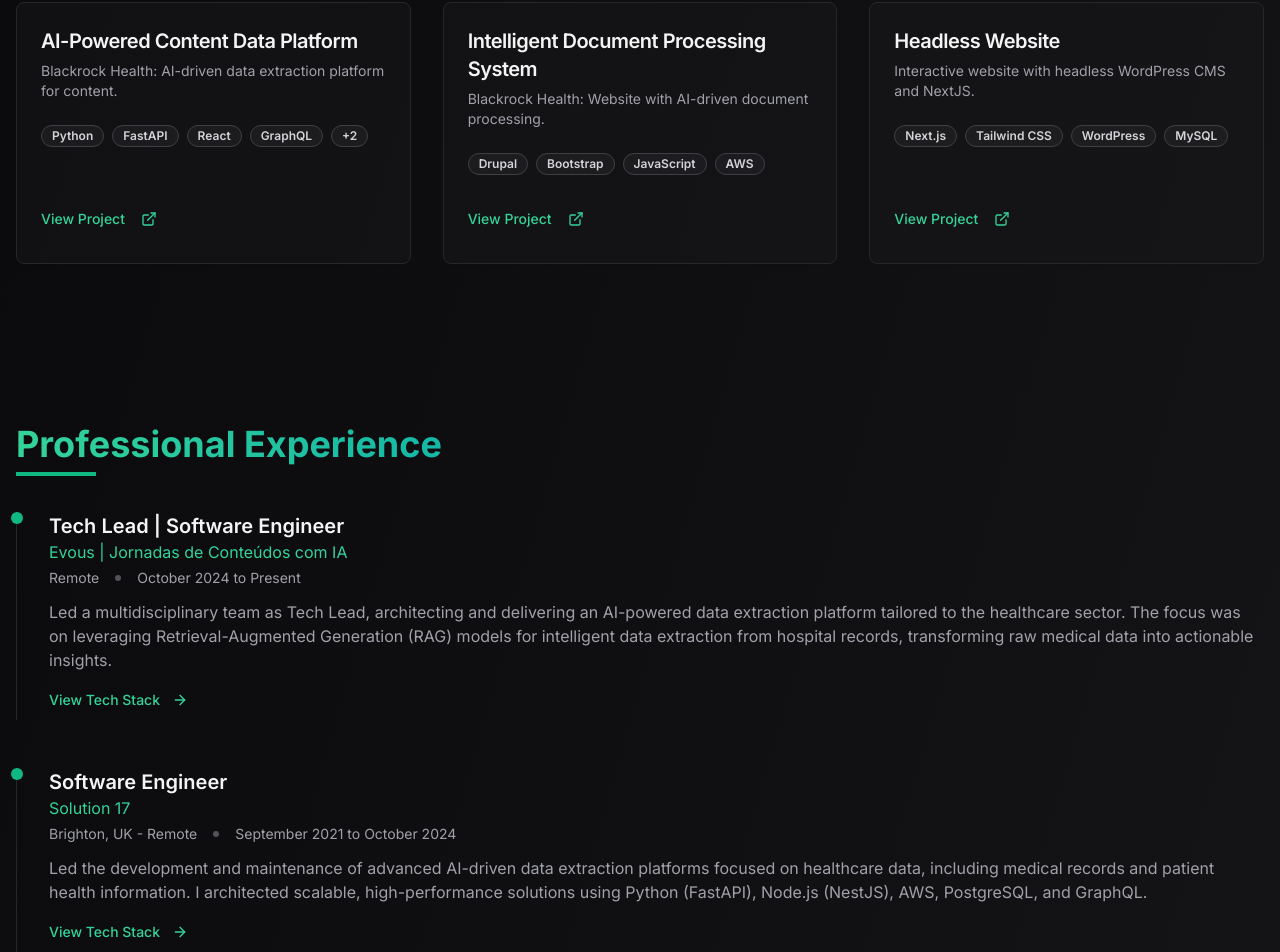
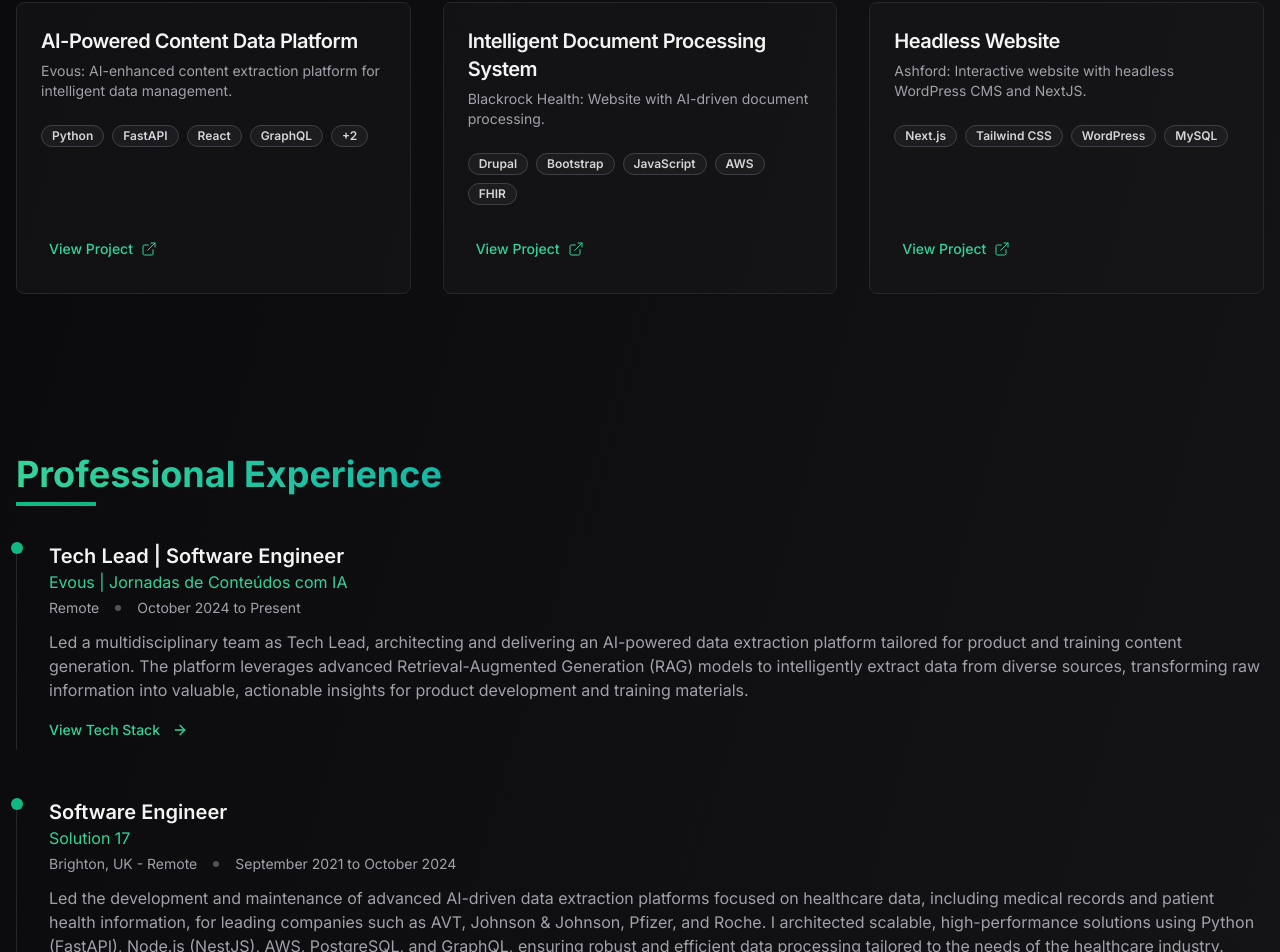
Before and after one commit to adelino-masioli/adelino-masioli, a Next.js app: page / in a window 1280 px wide. Shown: the part 982-1934 px from the top of the page. Built offline with nearby package versions, Linux system fonts and the light colour scheme.

Commit message:
feat: added url links

```diff
--- a/app/page.tsx
+++ b/app/page.tsx
@@ -19,6 +19,7 @@ import { Button } from "@/components/ui/button"
 import { Card, CardContent, CardDescription, CardFooter, CardHeader, CardTitle } from "@/components/ui/card"
 import { Badge } from "@/components/ui/badge"
 import { Tabs, TabsContent, TabsList, TabsTrigger } from "@/components/ui/tabs"
+import { link } from "fs"
 
 export default function Home() {
   const [activeSection, setActiveSection] = useState("hero")
@@ -217,18 +218,21 @@ export default function Home() {
             {[
               {
                 title: "AI-Powered Content Data Platform",
-                description: "Blackrock Health: AI-driven data extraction platform for content.",
+                description: "Evous: AI-enhanced content extraction platform for intelligent data management.",
                 tech: ["Python", "FastAPI", "React", "GraphQL", "+2"],
+                link: "https://evous.ai",
               },
               {
                 title: "Intelligent Document Processing System",
                 description: "Blackrock Health: Website with AI-driven document processing.",
-                tech: ["Drupal", "Bootstrap", "JavaScript", "AWS"],
+                tech: ["Drupal", "Bootstrap", "JavaScript", "AWS", "FHIR"],
+                link: "https://www.blackrockhealth.com/",
               },
               {
                 title: "Headless Website",
-                description: "Interactive website with headless WordPress CMS and NextJS.",
+                description: "Ashford: Interactive website with headless WordPress CMS and NextJS.",
                 tech: ["Next.js", "Tailwind CSS", "WordPress", "MySQL"],
+                link: "https://www.ashfordkitchensandinteriors.co.uk/",
               },
             ].map((project, index) => (
               <motion.div
@@ -259,9 +263,17 @@ export default function Home() {
                   <CardFooter>
                     <Button
                       variant="ghost"
-                      className="text-emerald-400 hover:text-emerald-300 hover:bg-emerald-500/10 p-0"
+                      className="text-emerald-400 hover:text-emerald-300 hover:bg-emerald-500/10 p-0 px-2"
                     >
-                      View Project <ExternalLink className="ml-2 h-4 w-4" />
+                      <a
+                        href={typeof project.link === 'string' ? project.link : '#'}  // Verifica se é uma string válida
+                        target="_blank"
+                        rel="noopener noreferrer"
+                        className="flex items-center justify-center"
+                      >
+                        View Project
+                        <ExternalLink className="ml-2 h-4 w-4" strokeWidth={1.5} />
+                      </a>
                     </Button>
                   </CardFooter>
                 </Card>
@@ -294,7 +306,7 @@ export default function Home() {
                 location: "Remote",
                 period: "October 2024 to Present",
                 description:
-                  "Led a multidisciplinary team as Tech Lead, architecting and delivering an AI-powered data extraction platform tailored to the healthcare sector. The focus was on leveraging Retrieval-Augmented Generation (RAG) models for intelligent data extraction from hospital records, transforming raw medical data into actionable insights.",
+                  "Led a multidisciplinary team as Tech Lead, architecting and delivering an AI-powered data extraction platform tailored for product and training content generation. The platform leverages advanced Retrieval-Augmented Generation (RAG) models to intelligently extract data from diverse sources, transforming raw information into valuable, actionable insights for product development and training materials.",
               },
               {
                 role: "Software Engineer",
@@ -302,7 +314,7 @@ export default function Home() {
                 location: "Brighton, UK - Remote",
                 period: "September 2021 to October 2024",
                 description:
-                  "Led the development and maintenance of advanced AI-driven data extraction platforms focused on healthcare data, including medical records and patient health information. I architected scalable, high-performance solutions using Python (FastAPI), Node.js (NestJS), AWS, PostgreSQL, and GraphQL.",
+                  "Led the development and maintenance of advanced AI-driven data extraction platforms focused on healthcare data, including medical records and patient health information, for leading companies such as AVT, Johnson & Johnson, Pfizer, and Roche. I architected scalable, high-performance solutions using Python (FastAPI), Node.js (NestJS), AWS, PostgreSQL, and GraphQL, ensuring robust and efficient data processing tailored to the needs of the healthcare industry.",
               },
               {
                 role: "Frontend Web Full-Stack",
@@ -348,7 +360,7 @@ export default function Home() {
                   </div>
                 </div>
                 <p className="text-zinc-400 mt-3">{job.description}</p>
-                <Button variant="link" className="text-emerald-400 hover:text-emerald-300 p-0 mt-2">
+                <Button variant="link" className="text-emerald-400 hover:text-emerald-300 p-0 mt-2" onClick={() => scrollToSection("skills")}>
                   View Tech Stack <ArrowRight className="ml-1 h-4 w-4" />
                 </Button>
               </motion.div>
@@ -472,7 +484,7 @@ export default function Home() {
 
             <TabsContent value="mobile" className="mt-0">
               <div className="grid grid-cols-2 md:grid-cols-4 gap-4">
-                {["GraphQL", "React Native", "Flutter", "FHIR"].map((skill, index) => (
+                {["GraphQL", "React Native", "Flutter"].map((skill, index) => (
                   <motion.div
                     key={index}
                     initial={{ opacity: 0, scale: 0.9 }}
@@ -508,22 +520,25 @@ export default function Home() {
           <div className="space-y-8">
             {[
               {
-                degree: "Master&apos;s in Engineering of Web Technologies and Systems",
+                degree: "Master's in Engineering of Web Technologies and Systems", // Usando aspas duplas
                 institution: "ISLA – Instituto Politécnico de Gestão e Tecnologia (ISLA-IPGT)",
                 location: "Vila Nova de Gaia - PT",
                 year: "September 2024",
+                link: "https://www.islagaia.pt/pt/",
               },
               {
                 degree: "Postgraduate Degree in Software Engineering",
                 institution: "UNA",
                 location: "Belo Horizonte - BR",
                 year: "February 2012 to March 2013",
+                link: "https://una.br/",
               },
               {
-                degree: "Bachelor&apos;s in Systems Analysis and Development",
+                degree: "Bachelor's in Systems Analysis and Development", // Usando aspas duplas
                 institution: "UNATEC",
                 location: "Belo Horizonte - BR",
                 year: "February 2008 to December 2011",
+                link: "https://una.br/",
               },
             ].map((edu, index) => (
               <motion.div
@@ -536,6 +551,7 @@ export default function Home() {
               >
                 <div className="absolute -left-1.5 top-0 w-3 h-3 rounded-full bg-emerald-500"></div>
                 <div>
+                  {/* Renderizando diretamente o grau de educação (degree) */}
                   <h3 className="text-xl font-semibold text-zinc-100">{edu.degree}</h3>
                   <p className="text-emerald-400">{edu.institution}</p>
                   <div className="flex flex-wrap items-center gap-x-4 text-sm text-zinc-400 mt-1">
@@ -545,11 +561,14 @@ export default function Home() {
                   </div>
                 </div>
                 <Button variant="link" className="text-emerald-400 hover:text-emerald-300 p-0 mt-2">
-                  Visit {edu.institution.split(" ")[0]} website <ExternalLink className="ml-1 h-4 w-4" />
+                  <a href={edu.link} target="_blank" rel="noopener noreferrer" className="flex items-center justify-center gap-2">
+                    Visit {edu.institution.split(" ")[0]} website <ExternalLink className="ml-1 h-4 w-4" />
+                  </a>
                 </Button>
               </motion.div>
             ))}
           </div>
+
         </section>
 
         {/* Contact */}
```
